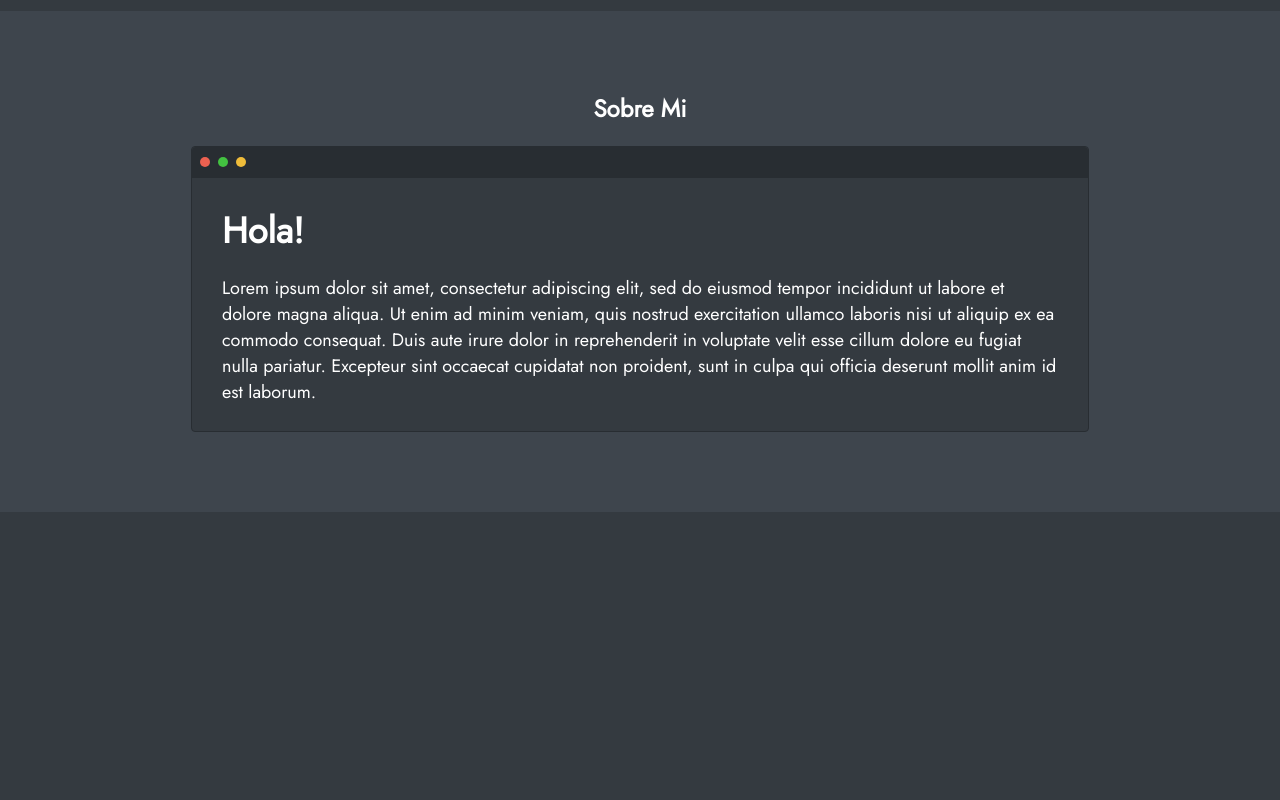
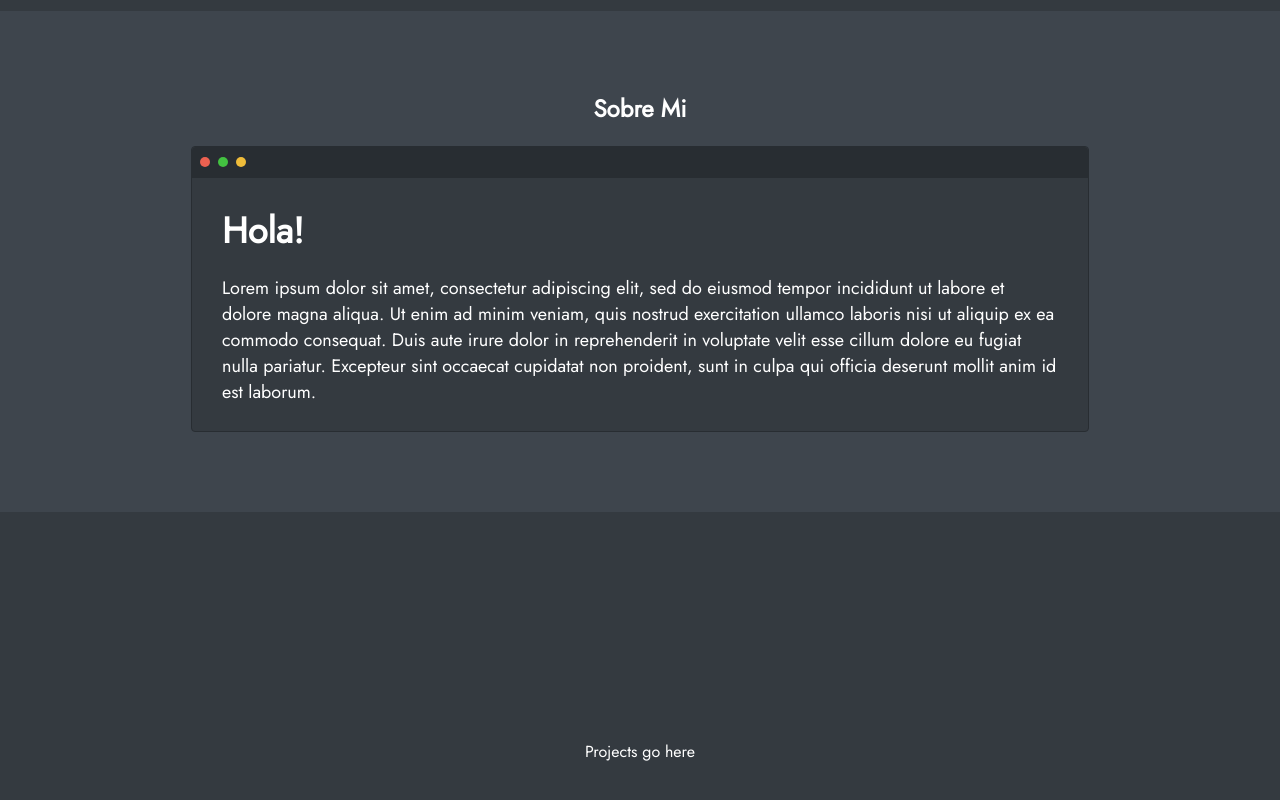
Before and after one commit to Ldsc2002/portfolio-react-ui, a React (Vite) app: page / in a window 1280 px wide. Shown: the part 789-1589 px from the top of the page. Built offline with nearby package versions, Linux system fonts and the light colour scheme.

Commit message:
Organized project files

```diff
--- a/src/App.jsx
+++ b/src/App.jsx
@@ -1,6 +1,6 @@
 import React, { useState } from 'react'
 import Landing from './components/Landing'
-import GitHubButton from './components/GitHubButton'
+import GitHubButton from './components/common/GitHubButton'
 import es from './data/es.json'
 import en from './data/en.json'
 import languages from './data/languages.json'
--- a/src/components/Landing.jsx
+++ b/src/components/Landing.jsx
@@ -3,7 +3,7 @@ import { Icon } from '@iconify/react'
 import PropTypes from 'prop-types'
 import Typed from 'typed.js'
 import classes from '../style/Landing.module.css'
-import LanguageSelector from './LanguageSelector'
+import LanguageSelector from './common/LanguageSelector'
 
 function Landing({ data, lang, langChange }) {
     const animation = useRef(null)
--- a/src/components/Projects.jsx
+++ b/src/components/Projects.jsx
@@ -5,7 +5,7 @@ import classes from '../style/Projects.module.css'
 function About({ data }) {
     return (
         <div className={classes.container}>
-
+            <p>Projects go here</p>
         </div>
     )
 }
--- a/src/components/GitHubButton.jsx
+++ b/src/components/common/GitHubButton.jsx
@@ -1,6 +1,6 @@
 import React from 'react'
 import PropTypes from 'prop-types'
-import classes from '../style/GitHubButton.module.css'
+import classes from '../../style/GitHubButton.module.css'
 
 function GitHubButton({ data }) {
     return (
--- a/src/components/LanguageSelector.jsx
+++ b/src/components/common/LanguageSelector.jsx
@@ -1,6 +1,6 @@
 import React from 'react'
 import PropTypes from 'prop-types'
-import classes from '../style/LanguageSelector.module.css'
+import classes from '../../style/LanguageSelector.module.css'
 
 function LanguageSelector({ languages, langChange }) {
     return (
```
